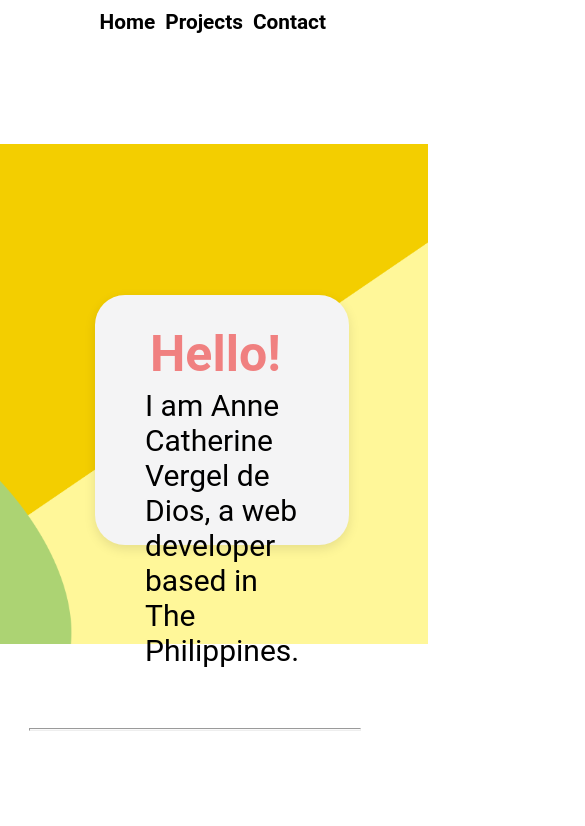
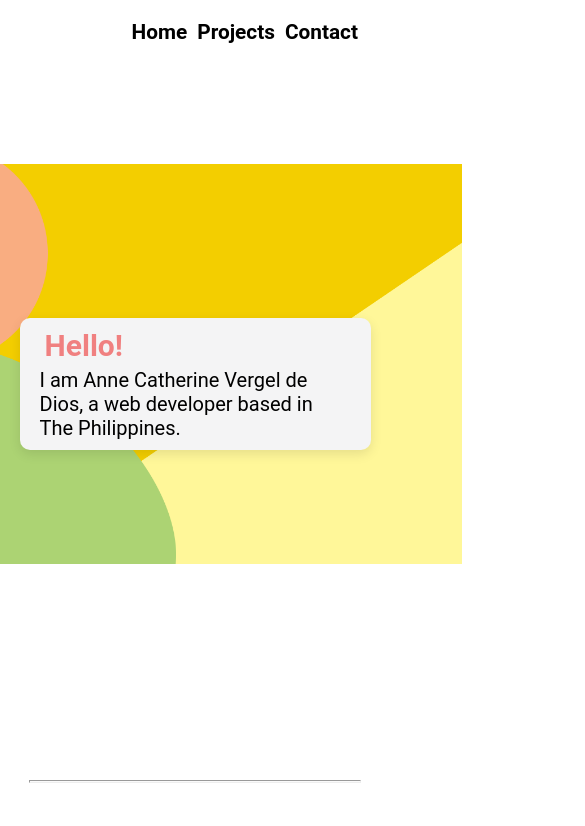
Before and after one commit to LetsGo12300/portfolio, a React (Create React App) app: page / in a window 390 px wide. Shown: the top 826 px of the page, 585 px wide, since content can reach past the window. Built offline with nearby package versions, Linux system fonts and the light colour scheme.

Commit message:
Styled to be web responsive on tablet devices

```diff
--- a/src/components/Home.js
+++ b/src/components/Home.js
@@ -4,7 +4,7 @@ import colors from '../projects/images/colors.png';
 const Home = () => {
     return (
         <section id="home">
-            <div>
+            <div className="home-img-container">
                 <img className="home-img" src={colors} alt=""/>
             </div>
             <div className="home-text">
--- a/src/index.css
+++ b/src/index.css
@@ -56,8 +56,13 @@ li a:hover{
     transform: translate(-100px);
 }
 
+div.home-img-container{
+    max-height: 500px;
+    text-align: center;
+}
+
 img.home-img{
-    height: 500px;
+    height: 100%;
     width: auto;
 }
 
@@ -82,7 +87,7 @@ div.home-greeting{
 
 div.home-intro{
     margin-top: 5px;
-    font-size: 30px;
+    font-size: 25px;
 }
 
 /* Projects.js */
@@ -90,7 +95,7 @@ div.home-intro{
 .project-container{
     display: grid;
     gap: 30px;
-    grid-template-columns: repeat(auto-fill, minmax(500px, 1fr));
+    grid-template-columns: repeat(auto-fill, minmax(550px, 1fr));
     grid-template-rows: 1fr;
     grid-auto-rows: 1fr;
     place-items: center;
@@ -206,12 +211,40 @@ picture{
 
 /* Media queries */
 
-@media (max-width: 500px){
+@media (max-width: 1024px){
     .navbar{
-        padding: 10px 0px;
+        padding: 20px 0px;
     }
 
     ul{
         gap: 10px;
+        margin-right: 2em;
+    }
+
+    #home{
+        transform: translate(0);
+        flex-direction: column;
+        align-items: center;
+    }
+
+    img.home-img{
+        height: 400px;
+        width: auto;
+    }
+
+    div.home-text{
+        padding: 10px 20px;
+        border-radius: 10px;
+        position: static;
+        transform: translateY(-250px);
+        width: 90%;
+    }
+
+    div.home-greeting{
+        font-size: 30px;
+    }
+
+    div.home-intro{
+        font-size: 20px;
     }
 }
```
